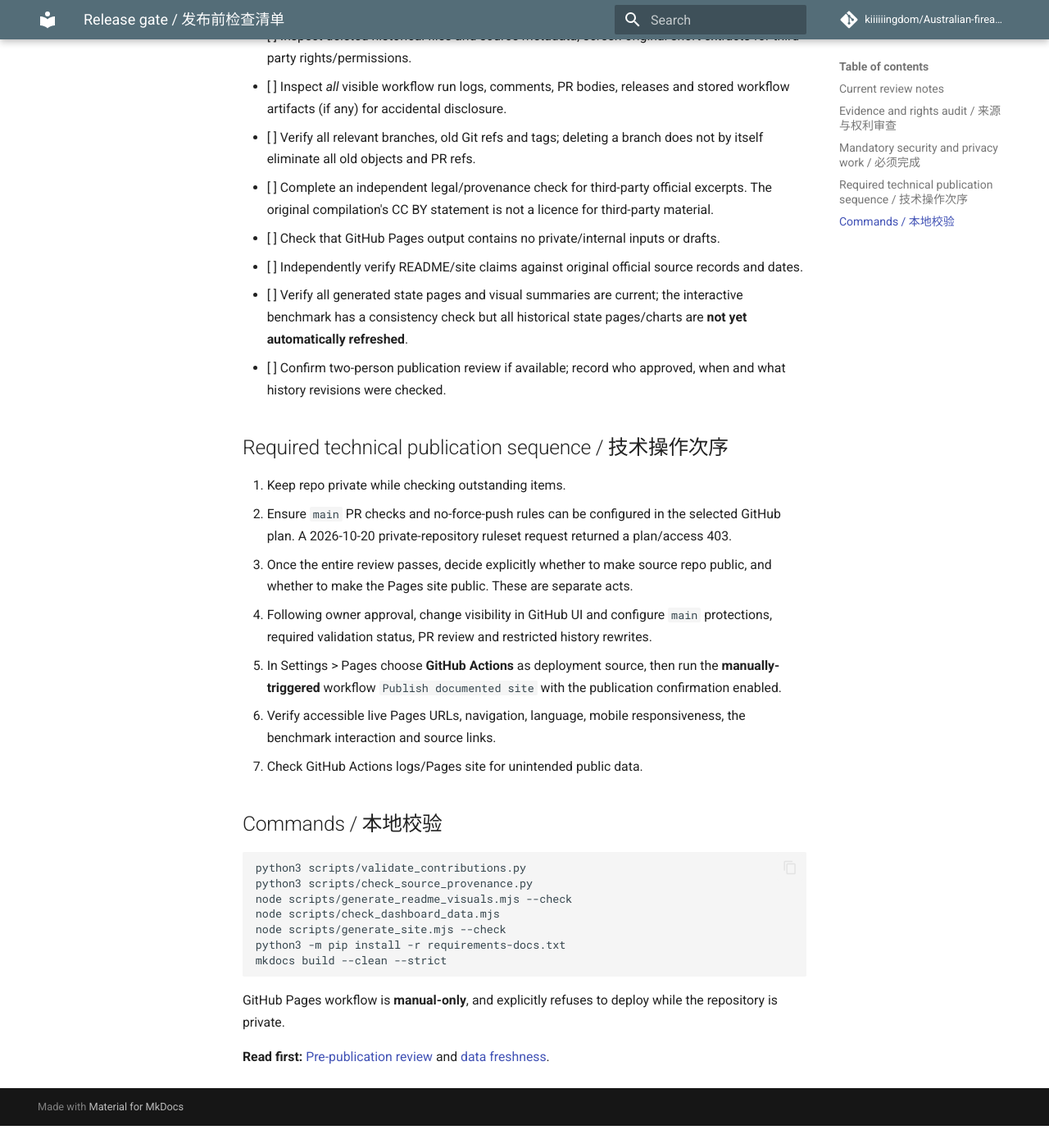
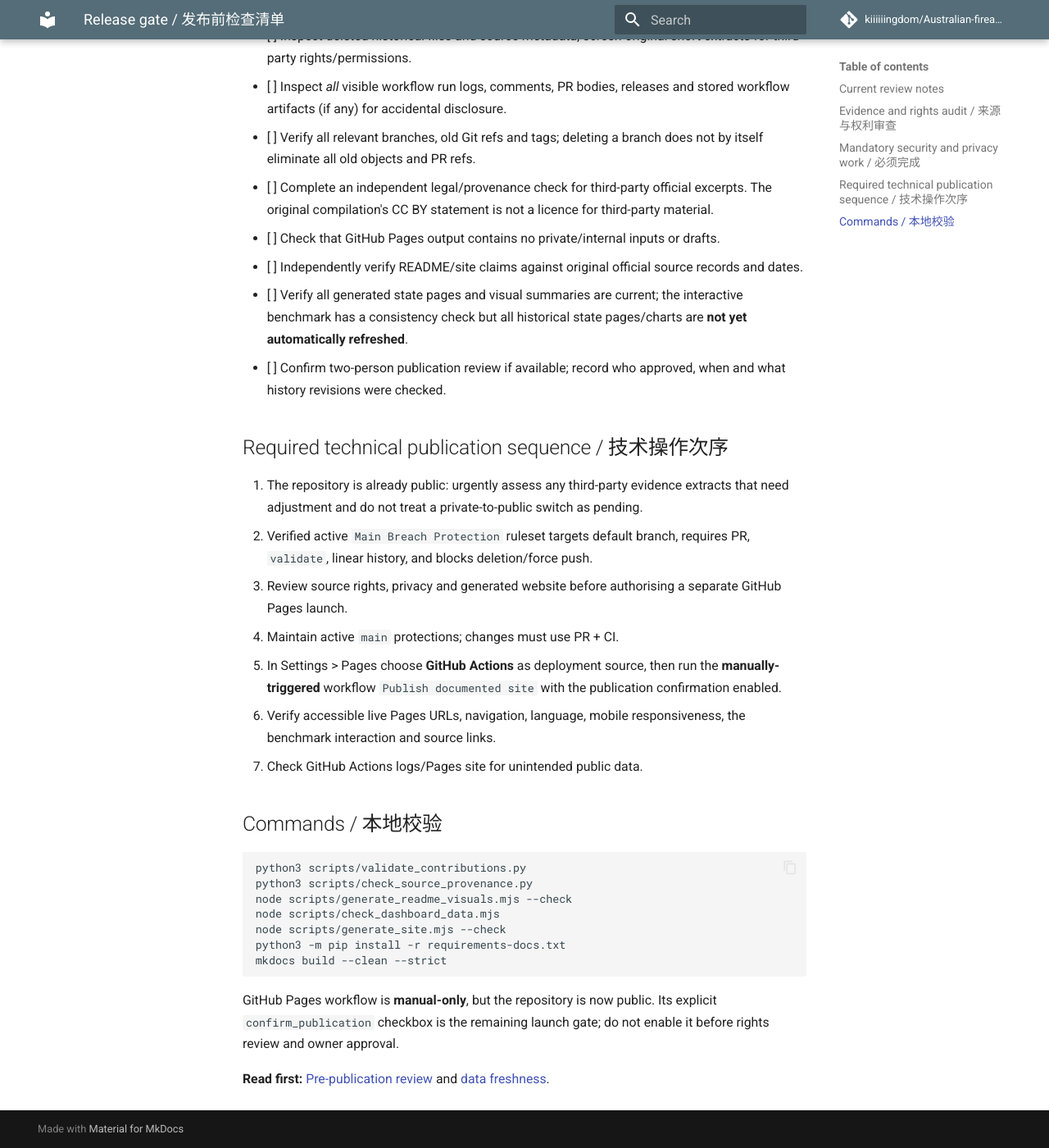
Before and after one commit to kiiiiiingdom/Australian-firearms-licensing-backlog-tracker, an MkDocs documentation site: the page built from docs/release-checklist.md, in a window 1280 px wide and 1400 px high, scrolled down 741 px. Shown: the whole window at 82% size. Built offline with MkDocs 1.6.1 and Material for MkDocs 9.7.7, drawn with Linux system fonts in a browser that asks for light colours; comment, search, counter and statistics services are not loaded; before the commit the page ends 2114 px from its top, so only the background shows below that; some of the changed text lies outside the part shown.

Commit message:
Correct public-repository status and keep Pages launch gated (#9)
* docs: accurately reflect public repository and pending separate Pages review

* docs: accurately reflect public repository and pending separate Pages review

* docs: accurately reflect public repository and pending separate Pages review

* docs: accurately reflect public repository and pending separate Pages review

* docs: accurately reflect public repository and pending separate Pages review

* docs: accurately reflect public repository and pending separate Pages review

````diff
--- a/docs/release-checklist.md
+++ b/docs/release-checklist.md
@@ -1,6 +1,6 @@
 # Release gate / 发布前检查清单
 
-**2026-10-20 status: NOT APPROVED FOR PUBLIC RELEASE.** This document is a gate, not authority to switch visibility.
+**2026-10-20 update: repository PUBLIC and main branch Ruleset ACTIVE. Separate GitHub Pages site NOT DEPLOYED. Human third-party rights and publication review remains outstanding.**
 
 ## Current review notes
 
@@ -24,10 +24,10 @@
 
 ## Required technical publication sequence / 技术操作次序
 
-1. Keep repo private while checking outstanding items.
-2. Ensure `main` PR checks and no-force-push rules can be configured in the selected GitHub plan. A 2026-10-20 private-repository ruleset request returned a plan/access 403.
-3. Once the entire review passes, decide explicitly whether to make source repo public, and whether to make the Pages site public. These are separate acts.
-4. Following owner approval, change visibility in GitHub UI and configure `main` protections, required validation status, PR review and restricted history rewrites.
+1. The repository is already public: urgently assess any third-party evidence extracts that need adjustment and do not treat a private-to-public switch as pending.
+2. Verified active `Main Breach Protection` ruleset targets default branch, requires PR, `validate`, linear history, and blocks deletion/force push.
+3. Review source rights, privacy and generated website before authorising a separate GitHub Pages launch.
+4. Maintain active `main` protections; changes must use PR + CI.
 5. In Settings > Pages choose **GitHub Actions** as deployment source, then run the **manually-triggered** workflow `Publish documented site` with the publication confirmation enabled.
 6. Verify accessible live Pages URLs, navigation, language, mobile responsiveness, the benchmark interaction and source links.
 7. Check GitHub Actions logs/Pages site for unintended public data.
@@ -44,6 +44,6 @@
 mkdocs build --clean --strict
 ```
 
-GitHub Pages workflow is **manual-only**, and explicitly refuses to deploy while the repository is private.
+GitHub Pages workflow is **manual-only**, but the repository is now public. Its explicit `confirm_publication` checkbox is the remaining launch gate; do not enable it before rights review and owner approval.
 
 **Read first:** [Pre-publication review](pre-publication-review.md) and [data freshness](methodology/data-freshness.md).
````
Also changed, not shown: README.md (+1 -1 lines), docs/attribution.md (+3 -1 lines), docs/audit-progress-2026-10-20.md (+3 -3 lines), docs/evidence-audit-2026-10-20.md (+4 -4 lines), docs/source-rights-register.md (+2 -2 lines).
